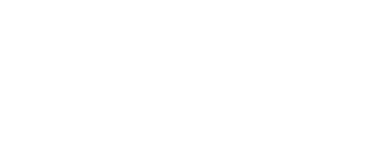
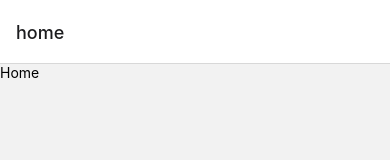
Before and after one commit to alishashaw439/buyme, a React Native app in the folder frontend/: screen /home in a window 390 px wide. Shown: the top 160 px of the page. Built offline with nearby package versions, Linux system fonts and the light colour scheme.

Commit message:
added routes

```diff
--- a/frontend/App.tsx
+++ b/frontend/App.tsx
@@ -2,12 +2,11 @@ import React from 'react';
 import {
   SafeAreaView,
 } from 'react-native';
+import { Routes } from './Routes';
 
-function App(): JSX.Element {
-
+function App() {
   return (
-    <SafeAreaView>
-    </SafeAreaView>
+      <Routes></Routes>
   );
 }
 
--- /dev/null
+++ b/frontend/Routes.tsx
@@ -0,0 +1,17 @@
+import { NavigationContainer } from "@react-navigation/native";
+import { createNativeStackNavigator } from "@react-navigation/native-stack";
+import { Home } from "./screens/Home";
+
+
+const Stack = createNativeStackNavigator()
+export const Routes = () => {
+    return (
+       <NavigationContainer>
+            <Stack.Navigator>
+                <Stack.Group>
+                    <Stack.Screen name="home" component={Home}/>
+                </Stack.Group>
+            </Stack.Navigator>
+       </NavigationContainer>
+    );
+}
--- a/frontend/package.json
+++ b/frontend/package.json
@@ -10,8 +10,12 @@
     "test": "jest"
   },
   "dependencies": {
+    "@react-navigation/native": "^6.1.6",
+    "@react-navigation/native-stack": "^6.9.12",
     "react": "18.2.0",
-    "react-native": "0.71.6"
+    "react-native": "0.71.6",
+    "react-native-safe-area-context": "^4.5.1",
+    "react-native-screens": "^3.20.0"
   },
   "devDependencies": {
     "@babel/core": "^7.20.0",
--- /dev/null
+++ b/frontend/screens/Home.tsx
@@ -0,0 +1,9 @@
+import { SafeAreaView, Text } from "react-native";
+
+export const Home = () =>{
+    return(
+        <SafeAreaView>
+            <Text>Home</Text>
+        </SafeAreaView>
+    );
+}
```
Also changed, not shown: 3 other files (tests, documents, lock files or other folders).
